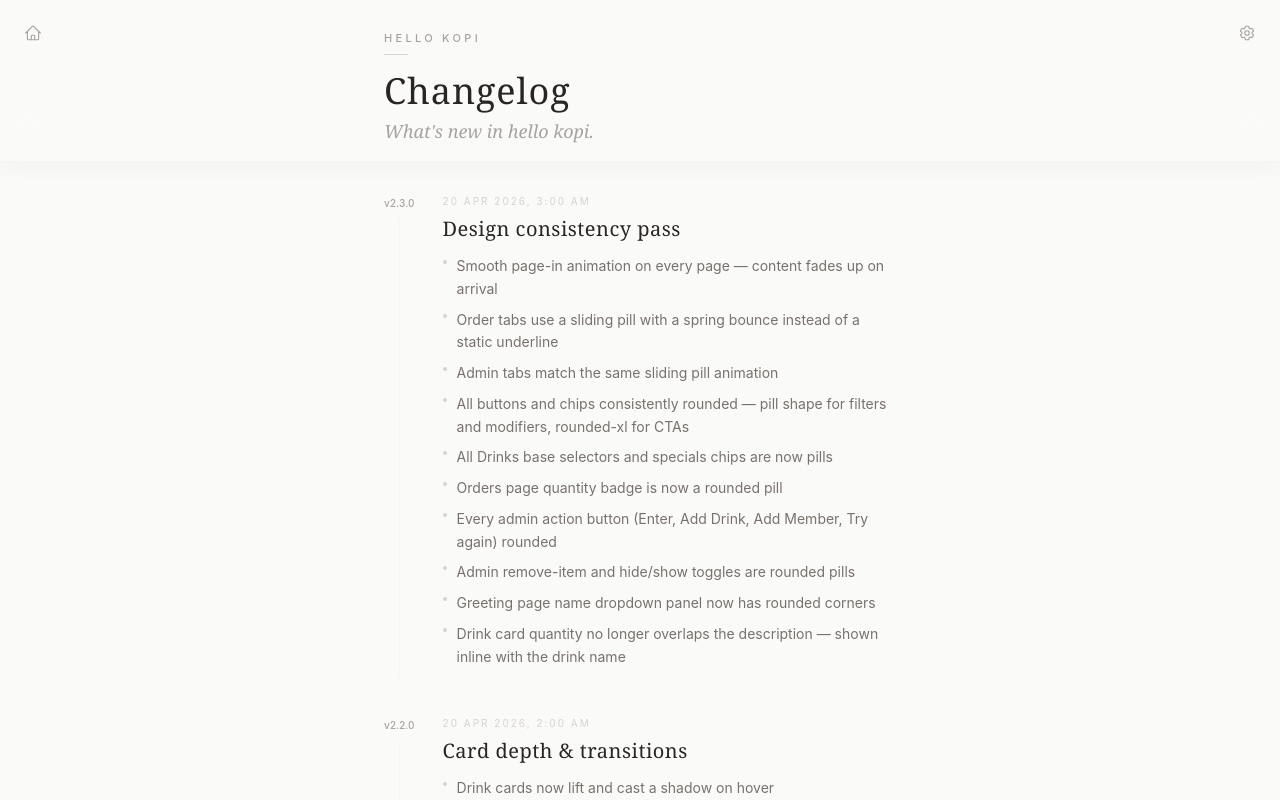
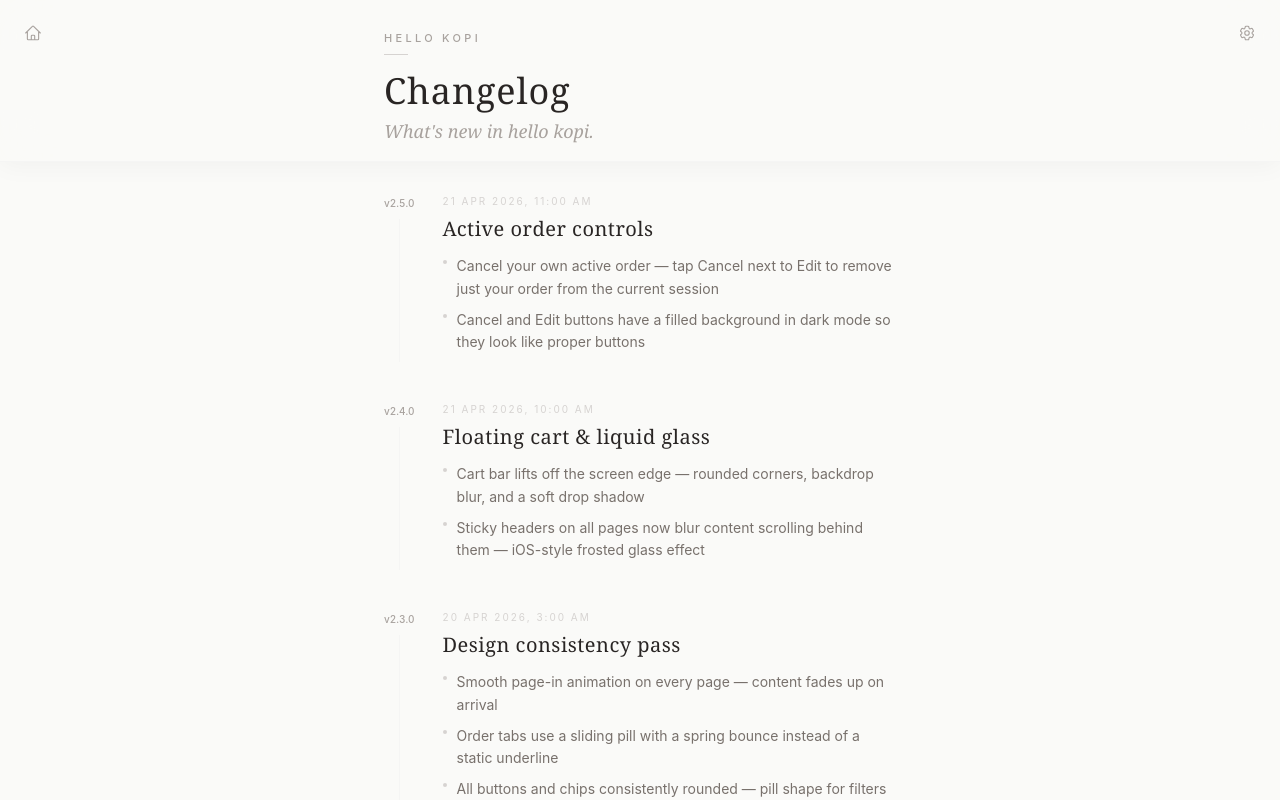
Before and after one commit to hellopawies/hellokopi, a Next.js app: page /hellokopi/changelog in a window 1280 px wide. Shown: the top 800 px of the page. Built offline with nearby package versions, Linux system fonts and the light colour scheme.

Commit message:
Update changelog to v2.5.0, remove admin references
https://claude.ai/code/session_01KiutqSAYFJUWU4DhGUaHkK

```diff
--- a/src/app/changelog/page.tsx
+++ b/src/app/changelog/page.tsx
@@ -1,4 +1,22 @@
 const VERSIONS = [
+  {
+    version: "v2.5.0",
+    date: "21 Apr 2026, 11:00 am",
+    title: "Active order controls",
+    changes: [
+      "Cancel your own active order — tap Cancel next to Edit to remove just your order from the current session",
+      "Cancel and Edit buttons have a filled background in dark mode so they look like proper buttons",
+    ],
+  },
+  {
+    version: "v2.4.0",
+    date: "21 Apr 2026, 10:00 am",
+    title: "Floating cart & liquid glass",
+    changes: [
+      "Cart bar lifts off the screen edge — rounded corners, backdrop blur, and a soft drop shadow",
+      "Sticky headers on all pages now blur content scrolling behind them — iOS-style frosted glass effect",
+    ],
+  },
   {
     version: "v2.3.0",
     date: "20 Apr 2026, 3:00 am",
@@ -6,12 +24,9 @@ const VERSIONS = [
     changes: [
       "Smooth page-in animation on every page — content fades up on arrival",
       "Order tabs use a sliding pill with a spring bounce instead of a static underline",
-      "Admin tabs match the same sliding pill animation",
       "All buttons and chips consistently rounded — pill shape for filters and modifiers, rounded-xl for CTAs",
       "All Drinks base selectors and specials chips are now pills",
       "Orders page quantity badge is now a rounded pill",
-      "Every admin action button (Enter, Add Drink, Add Member, Try again) rounded",
-      "Admin remove-item and hide/show toggles are rounded pills",
       "Greeting page name dropdown panel now has rounded corners",
       "Drink card quantity no longer overlaps the description — shown inline with the drink name",
     ],
```
